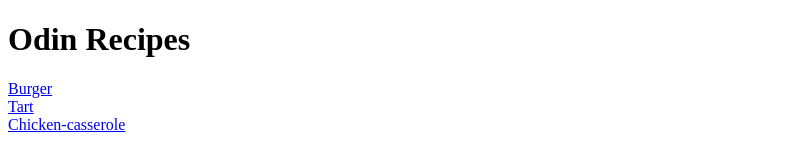
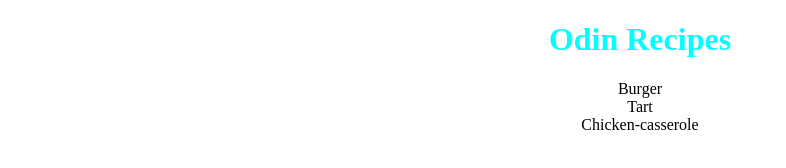
Before and after one commit to Spec0s/odin-recipes, a plain HTML site: page index.html in a window 1280 px wide. Shown: the whole page, without its empty margins (0-786 px from the left). Drawn offline with Linux system fonts and the light colour scheme.

Commit message:
Add style.css

```diff
--- a/index.html
+++ b/index.html
@@ -4,6 +4,7 @@
 <head>
     <meta charset="utf-8">
     <title>Odin Recipes</title>
+    <link rel="stylesheet" href="style.css">
 </head>
 
 <body>
--- /dev/null
+++ b/style.css
@@ -0,0 +1,10 @@
+*{
+    text-align: center;
+}
+h1{
+    color:aqua
+}
+a{
+    color:black;
+    text-decoration: none;
+}
```
